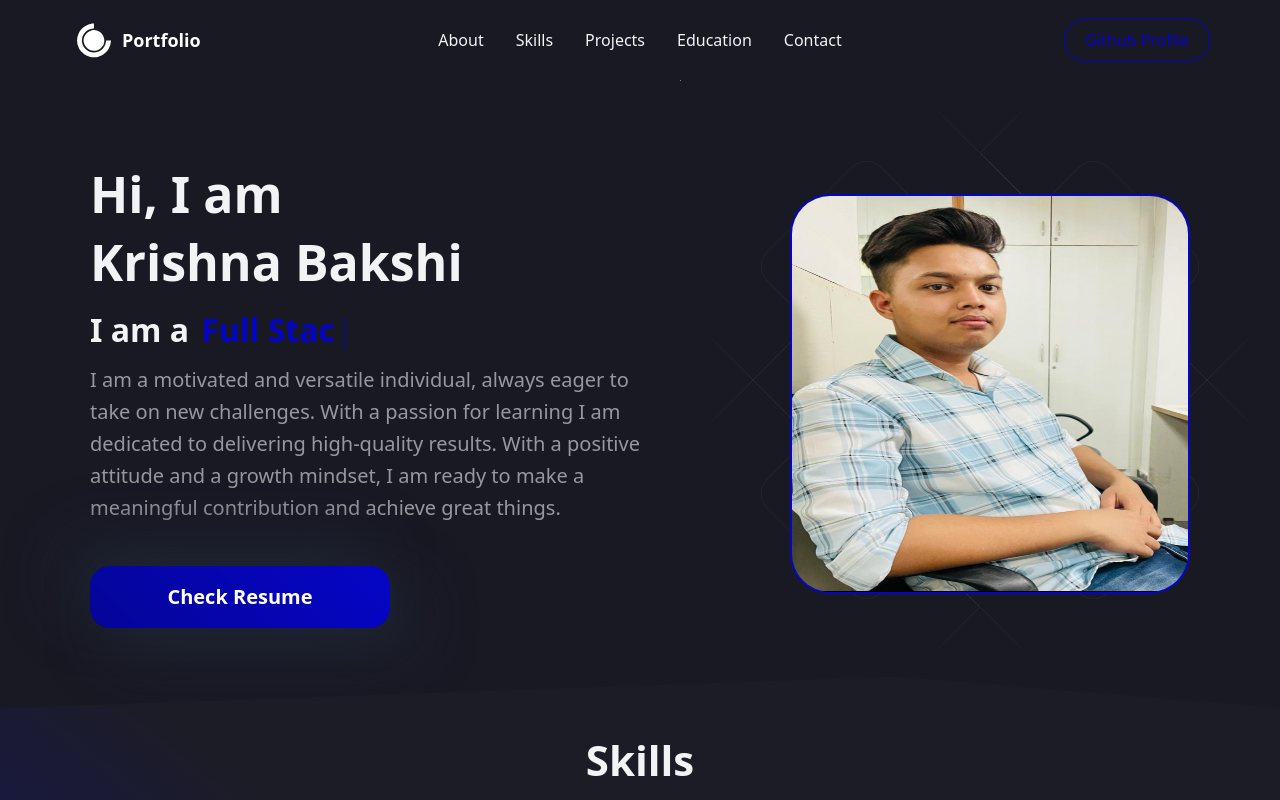
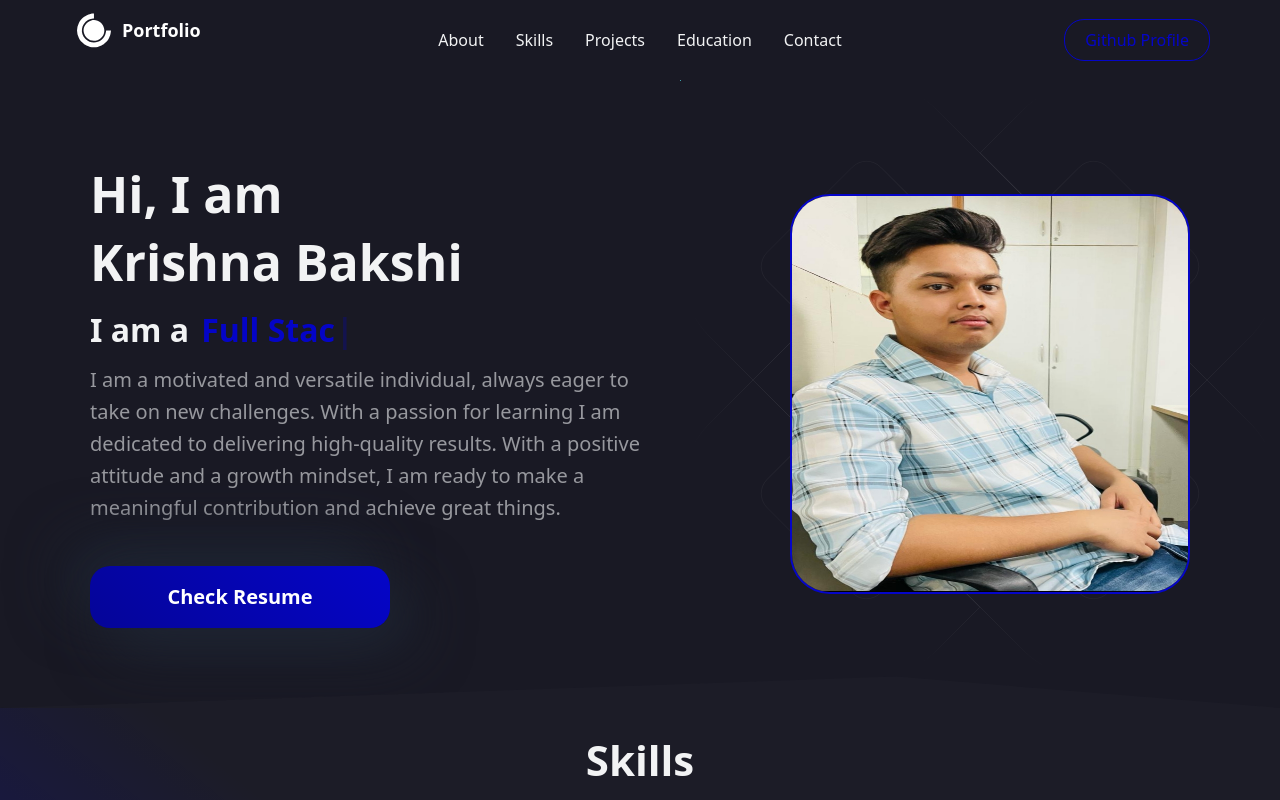
Before and after one commit to krishnabakshi2455/PortFolio-3_Next-js, a Next.js app: page / in a window 1280 px wide. Shown: the top 800 px of the page. Built offline with nearby package versions, Linux system fonts and the light colour scheme.

Commit message:
a-small-change

```diff
--- a/app/components/Header/Navbar.tsx
+++ b/app/components/Header/Navbar.tsx
@@ -7,6 +7,8 @@ import { FaBars } from 'react-icons/fa';
 import { useTheme } from 'styled-components';
 import { Close, CloseRounded } from '@mui/icons-material';
 import { Bio } from '@/app/data/constants';
+import Link from 'next/link';
+
 const Navbar = () => {
 
     const [isOpen, setIsOpen] = React.useState(false);
@@ -16,9 +18,9 @@ const Navbar = () => {
           <Nav>
               <NavbarContainer>
                   <NavLogo to='/'>
-                      <a style={{ display: "flex", alignItems: "center", color: "white", marginBottom: '20;', cursor: 'pointer' }}>
+                      <p className=' flex items-center text-white mb-5 cursor-pointer'>
                           <DiCssdeck size="3rem" /> <Span>Portfolio</Span>
-                      </a>
+                      </p>
                   </NavLogo>
                   <MobileIcon>
                       <FaBars onClick={() => {
```
